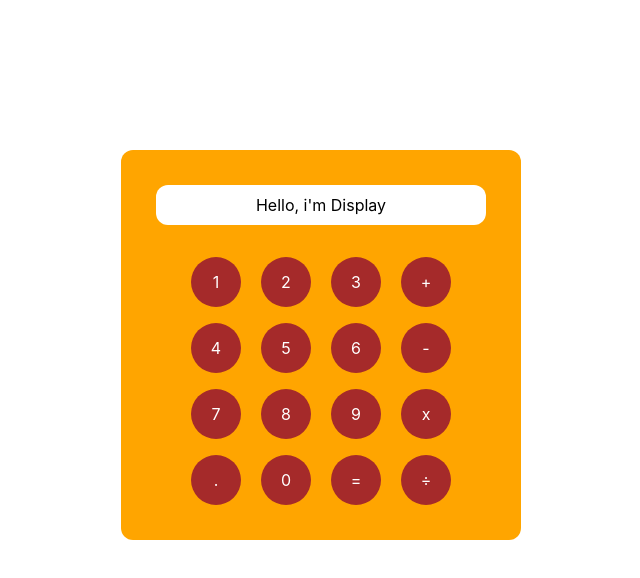
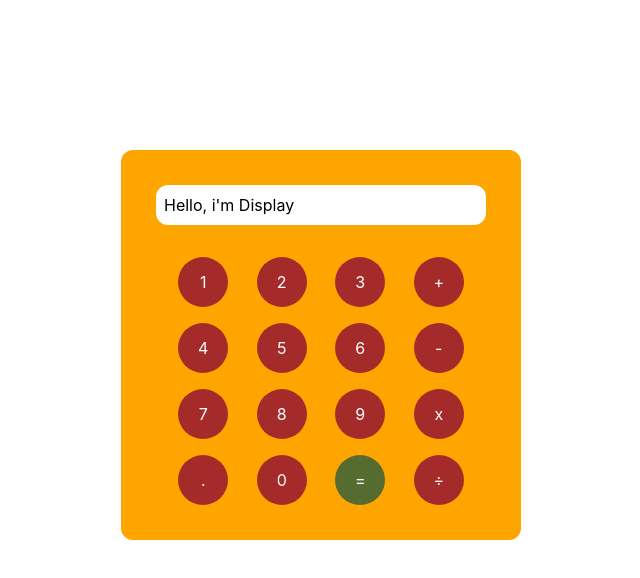
Before and after one commit to evnayd/calculator, a React (Create React App) app: page / in a window 1280 px wide. Shown: the top 578 px of the page, without its empty margins (269-909 px from the left). Built offline with nearby package versions, Linux system fonts and the light colour scheme.

Commit message:
project structure reorganize

```diff
--- a/src/App.tsx
+++ b/src/App.tsx
@@ -1,15 +1,16 @@
 
 import './App.css';
 import React from 'react';
-import Calculator from 'components/Calculator';
-/*import Buttons from 'components/Buttons';
-import Display from 'components/Display';*/
+//import Calculator from 'components/Calculator';
+import Buttons from 'components/Buttons';
+import Display from 'components/Display';
 
 function App() {
   return (
-    <div className="App">
-      <Calculator/>
-    </div>
+    <div className='calculator rounded-xl'>
+    <Display/>
+    <Buttons/>
+   </div>
   );
 }
 
--- a/src/components/Buttons.tsx
+++ b/src/components/Buttons.tsx
@@ -1,11 +1,10 @@
 import React from 'react';
-//import Button from 'components/Button';
 
 const Buttons = () => {
 
     return (
-        <div className="buttons-wrapper flex justify-between flex-wrap">
-            <div className='w-full mb-4 mt-8'>
+        <div className="buttons-wrapper flex justify-between flex-wrap md:px-2">
+            <div className='w-full mb-4 mt-8 flex justify-around'>
         <button className="button"
         name="2" onClick={() => ''}>1</button>
         <button className="button"
@@ -16,7 +15,7 @@ const Buttons = () => {
         name="+" onClick={() => ''}>+</button>
         </div>
 
-        <div className='w-full mb-4'>
+        <div className='w-full mb-4 flex justify-around'>
         <button className="button"
         name="4" onClick={() => ''}>4</button>
         <button className="button"
@@ -27,7 +26,7 @@ const Buttons = () => {
         name="-" onClick={() => ''}>-</button>
         </div>
 
-        <div className='w-full mb-4'>
+        <div className='w-full mb-4 flex justify-around'>
         <button className="button"
         name="7" onClick={() => ''}>7</button>
         <button className="button"
@@ -38,12 +37,12 @@ const Buttons = () => {
         name="*" onClick={() => ''}>x</button>
         </div>
 
-        <div className='w-full'>
+        <div className='w-full flex justify-around'>
         <button className="button"
         name="." onClick={() => ''}>.</button>
         <button className="button"
         name="0" onClick={() => ''}>0</button>
-        <button className="button"
+        <button className="button button--answer"
         name="=" onClick={() => ''}>=</button>
         <button className="button"
         name="/" onClick={() => ''}>÷</button>
--- a/src/components/Calculator.tsx
+++ /dev/null
@@ -1,16 +0,0 @@
-import Buttons from 'components/Buttons';
-import Display from 'components/Display';
-import React from 'react';
-
-const Calculator = () => {
-
-    return (
-       <div className='calculator rounded-xl'>
-        <Display/>
-        <Buttons/>
-       </div>
-    )
-}
-
-
-export default Calculator;
--- a/src/index.css
+++ b/src/index.css
@@ -36,6 +36,10 @@ code {
   margin-right: 2px;
 }
 
+.button--answer {
+  background-color:darkolivegreen;
+}
+
 @media screen and (min-width: 768px) {
   .calculator {
     width: 400px;
```
